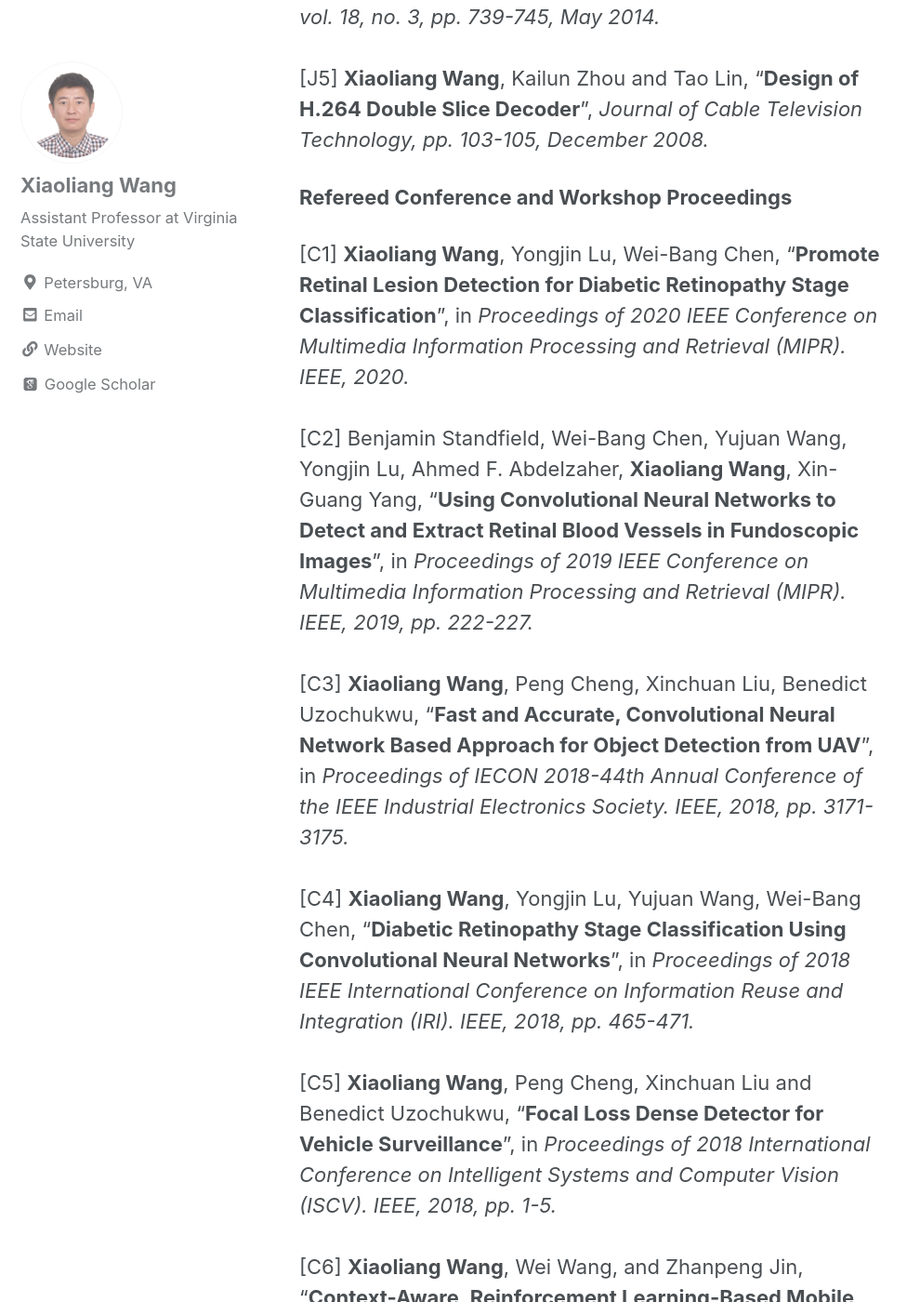
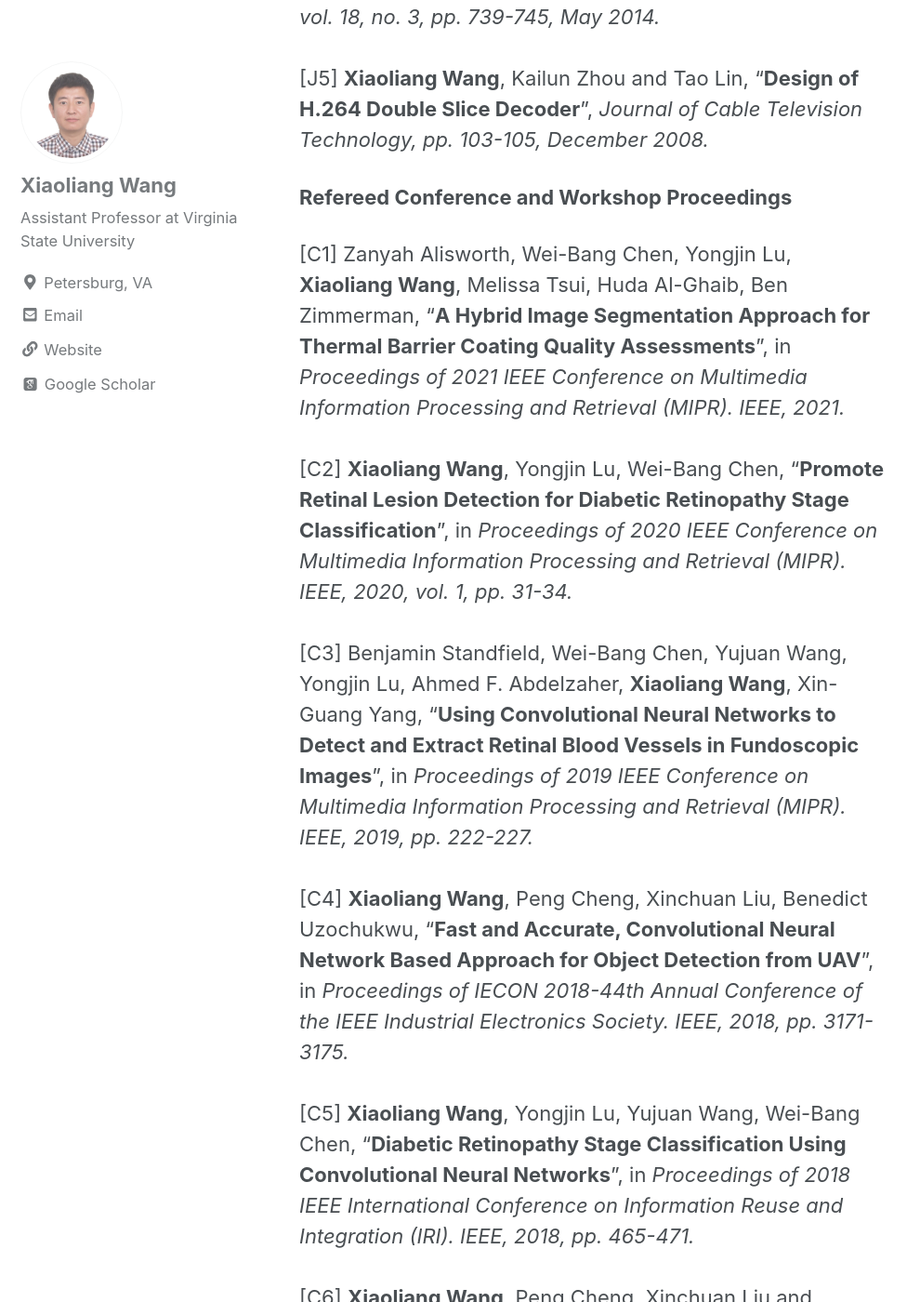
Before and after one commit to wang-xiaoliang/wang-xiaoliang.github.io, a Jekyll site: the page built from _pages/publications.md, in a window 1280 px wide and 1400 px high, scrolled down 920 px. Shown: the whole window at 93% size, without its empty margins (0-990 px from the left). Built offline with Jekyll 4.4.1, drawn with Linux system fonts in a browser that asks for light colours; cached includes are drawn as plain includes; nearby versions of some CDN libraries; some web fonts are replaced; some of the changed text lies outside the part shown.

Commit message:
Add MIPR2021 paper

```diff
--- a/_pages/publications.md
+++ b/_pages/publications.md
@@ -16,23 +16,25 @@ author_profile: true
 
 <b>Refereed Conference and Workshop Proceedings</b><br>
 
-[C1] <b>Xiaoliang Wang</b>, Yongjin Lu, Wei-Bang Chen, "<b>Promote Retinal Lesion Detection for Diabetic Retinopathy Stage Classification</b>",
-     in <i>Proceedings of 2020 IEEE Conference on Multimedia Information Processing and Retrieval (MIPR). IEEE, 2020.</i> &nbsp;<br><br>
-[C2] Benjamin Standfield, Wei-Bang Chen, Yujuan Wang, Yongjin Lu, Ahmed F. Abdelzaher, <b>Xiaoliang Wang</b>, Xin-Guang Yang, "<b>Using Convolutional Neural Networks to Detect and Extract Retinal Blood Vessels in Fundoscopic Images</b>",
+[C1] Zanyah Alisworth, Wei-Bang Chen, Yongjin Lu, <b>Xiaoliang Wang</b>, Melissa Tsui, Huda Al-Ghaib, Ben Zimmerman, "<b>A Hybrid Image Segmentation Approach for Thermal Barrier Coating Quality Assessments</b>",
+     in <i>Proceedings of 2021 IEEE Conference on Multimedia Information Processing and Retrieval (MIPR). IEEE, 2021.</i> &nbsp;<br><br>
+[C2] <b>Xiaoliang Wang</b>, Yongjin Lu, Wei-Bang Chen, "<b>Promote Retinal Lesion Detection for Diabetic Retinopathy Stage Classification</b>",
+     in <i>Proceedings of 2020 IEEE Conference on Multimedia Information Processing and Retrieval (MIPR). IEEE, 2020, vol. 1, pp. 31-34.</i> &nbsp;<br><br>
+[C3] Benjamin Standfield, Wei-Bang Chen, Yujuan Wang, Yongjin Lu, Ahmed F. Abdelzaher, <b>Xiaoliang Wang</b>, Xin-Guang Yang, "<b>Using Convolutional Neural Networks to Detect and Extract Retinal Blood Vessels in Fundoscopic Images</b>",
      in <i>Proceedings of 2019 IEEE Conference on Multimedia Information Processing and Retrieval (MIPR). IEEE, 2019, pp. 222-227.</i> &nbsp;<br><br>
-[C3] <b>Xiaoliang Wang</b>, Peng Cheng, Xinchuan Liu, Benedict Uzochukwu, “<b>Fast and Accurate, Convolutional Neural Network Based Approach for Object Detection from UAV</b>”,
+[C4] <b>Xiaoliang Wang</b>, Peng Cheng, Xinchuan Liu, Benedict Uzochukwu, “<b>Fast and Accurate, Convolutional Neural Network Based Approach for Object Detection from UAV</b>”,
      in <i>Proceedings of IECON 2018-44th Annual Conference of the IEEE Industrial Electronics Society. IEEE, 2018, pp. 3171-3175.</i> &nbsp;<br><br>
-[C4] <b>Xiaoliang Wang</b>, Yongjin Lu, Yujuan Wang, Wei-Bang Chen, “<b>Diabetic Retinopathy Stage Classification Using Convolutional Neural Networks</b>”,
+[C5] <b>Xiaoliang Wang</b>, Yongjin Lu, Yujuan Wang, Wei-Bang Chen, “<b>Diabetic Retinopathy Stage Classification Using Convolutional Neural Networks</b>”,
      in <i>Proceedings of 2018 IEEE International Conference on Information Reuse and Integration (IRI). IEEE, 2018, pp. 465-471.</i> &nbsp;<br><br>
-[C5] <b>Xiaoliang Wang</b>, Peng Cheng, Xinchuan Liu and Benedict Uzochukwu, "<b>Focal Loss Dense Detector for Vehicle Surveillance</b>",
+[C6] <b>Xiaoliang Wang</b>, Peng Cheng, Xinchuan Liu and Benedict Uzochukwu, "<b>Focal Loss Dense Detector for Vehicle Surveillance</b>",
      in <i>Proceedings of 2018 International Conference on Intelligent Systems and Computer Vision (ISCV). IEEE, 2018, pp. 1-5.</i> &nbsp;<br><br>
-[C6] <b>Xiaoliang Wang</b>, Wei Wang, and Zhanpeng Jin, "<b>Context-Aware, Reinforcement Learning-Based Mobile Cloud Computing for Telemonitoring</b>",
+[C7] <b>Xiaoliang Wang</b>, Wei Wang, and Zhanpeng Jin, "<b>Context-Aware, Reinforcement Learning-Based Mobile Cloud Computing for Telemonitoring</b>",
      in <i>Proceedings of 2018 IEEE EMBS International Conference on Biomedical and Health Informatics (BHI). IEEE, 2018, pp. 426–429.</i>  &nbsp;<br><br>
-[C7] <b>Xiaoliang Wang</b>, Wenyao Xu, and Zhanpeng Jin, "<b>A Hidden Markov Model Based Dynamic Scheduling Approach for Mobile Cloud Health Monitoring</b>",
+[C8] <b>Xiaoliang Wang</b>, Wenyao Xu, and Zhanpeng Jin, "<b>A Hidden Markov Model Based Dynamic Scheduling Approach for Mobile Cloud Health Monitoring</b>",
      in <i>Proceedings of 2017 IEEE EMBS International Conference on Biomedical and Health Informatics (BHI). IEEE, 2017, pp. 273–276.</i>  &nbsp;<!--<a href="A Hidden Markov Model based dynamic scheduling approach for mobile cloud telemonitoring.pdf" target="_blank">PDF</a>--><br><br>
-[C8] Zhanpeng Jin, <b>Xiaoliang Wang</b>, Qiong Gui, Bingwei Liu, and Sejun Song, "<b>Improving Diagnostic Accuracy Using Multiparameter Patient Monitoring Based on Data Fusion in the Cloud</b>",
+[C9] Zhanpeng Jin, <b>Xiaoliang Wang</b>, Qiong Gui, Bingwei Liu, and Sejun Song, "<b>Improving Diagnostic Accuracy Using Multiparameter Patient Monitoring Based on Data Fusion in the Cloud</b>",
      in <i>Future Information Technology. Springer, 2014, pp. 473–476.</i> &nbsp;<!--<a href="Improving Diagnostic Accuracy Using Multiparameter Patient Monitoring Based on Data Fusion in the Cloud.pdf" target="_blank">PDF</a>--><br><br>
-[C9] Qiong Gui, <b>Xiaoliang Wang</b>, Bingwei Liu, Zhanpeng Jin, and Yu Chen, "<b>Finding Needles in a Haystack: Reducing False Alarm Rate Using Telemedicine Mobile Cloud</b>",
+[C10] Qiong Gui, <b>Xiaoliang Wang</b>, Bingwei Liu, Zhanpeng Jin, and Yu Chen, "<b>Finding Needles in a Haystack: Reducing False Alarm Rate Using Telemedicine Mobile Cloud</b>",
      in <i>Proceedings of 2013 IEEE International Conference on Healthcare Informatics. IEEE, 2013, pp. 541–544.</i>  &nbsp;<!--<a href="Finding needles in a haystack-Reducing false alarm rate using telemedicine mobile cloud.pdf" target="_blank">PDF</a>--><br><br>
-[C10] <b>Xiaoliang Wang</b>, Qiong Gui, Bingwei Liu, Yu Chen, and Zhanpeng Jin, "<b>Leveraging Mobile Cloud for Telemedicine: A Performance Study in Medical Monitoring</b>",
+[C11] <b>Xiaoliang Wang</b>, Qiong Gui, Bingwei Liu, Yu Chen, and Zhanpeng Jin, "<b>Leveraging Mobile Cloud for Telemedicine: A Performance Study in Medical Monitoring</b>",
      in <i>Proceedings of 2013 39th Annual Northeast Bioengineering Conference. IEEE, 2013, pp. 49–50.</i>  &nbsp;<!--<a href="Leveraging mobile cloud for telemedicine-a performance study in medical monitoring.pdf" target="_blank">PDF</a>--><br><br>
```
